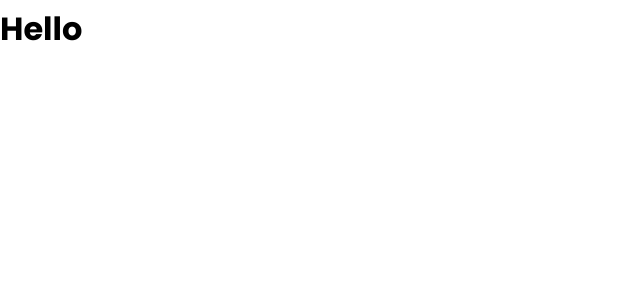
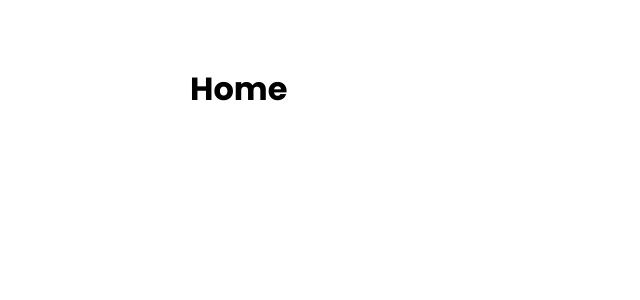
Before and after one commit to Victorola-coder/dj-events, a Next.js app: page / in a window 1280 px wide. Shown: the top 300 px of the page, without its empty margins (0-640 px from the left). Built offline with nearby package versions, Linux system fonts and the light colour scheme.

Commit message:
setup/layouts

```diff
--- a/pages/index.js
+++ b/pages/index.js
@@ -1,3 +1,11 @@
+import Layout from '../components/Layout';
+
 export default function Home() {
-  return <h1>Hello</h1>;
+  return (
+    <>
+      <Layout>
+        <h1>Home</h1>
+      </Layout>
+    </>
+  );
 }
```
Also changed, not shown: pages/about/index.js (+11 -0 lines).
